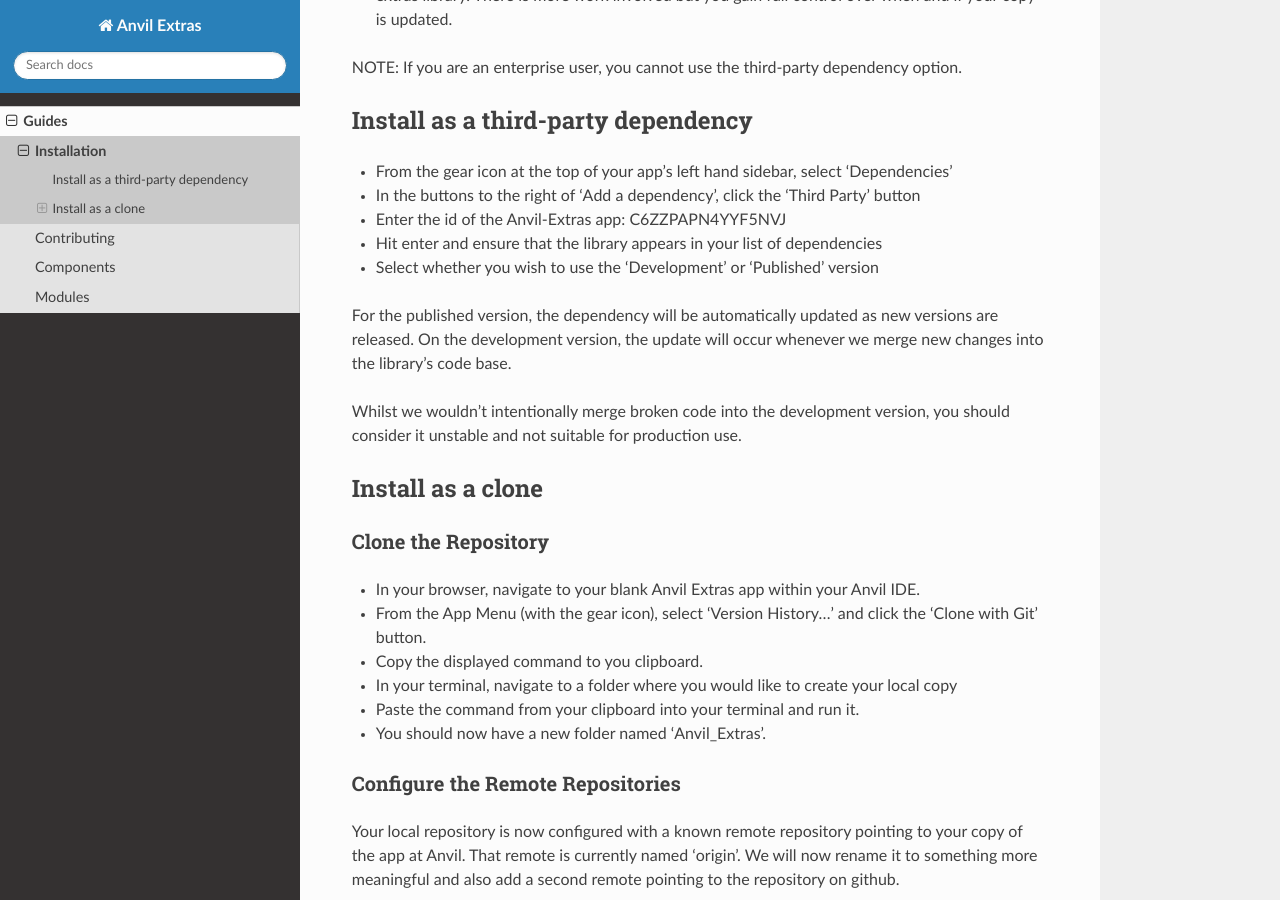
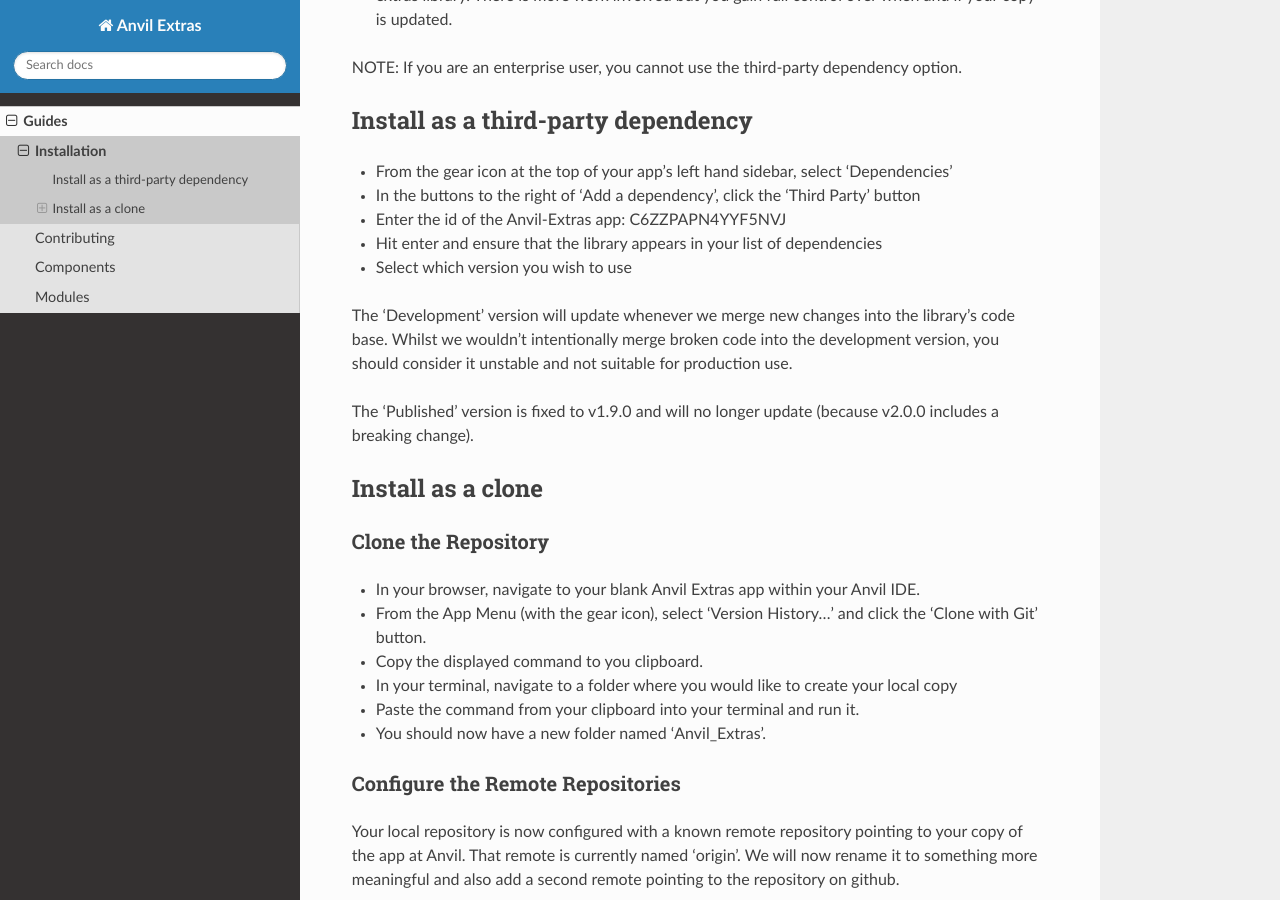
Before and after one commit to anvilistas/anvil-extras, a Sphinx documentation site: the page built from docs/guides/installation.rst, in a window 1280 px wide and 900 px high, scrolled down 380 px. Built offline with Sphinx 7.4.7 and the Read the Docs theme 2.0.0, drawn with Linux system fonts in a browser that asks for light colours.

Commit message:
Update installation.rst: changes to versioning

```diff
--- a/docs/guides/installation.rst
+++ b/docs/guides/installation.rst
@@ -20,13 +20,13 @@
 * In the buttons to the right of 'Add a dependency', click the 'Third Party' button
 * Enter the id of the Anvil-Extras app: C6ZZPAPN4YYF5NVJ
 * Hit enter and ensure that the library appears in your list of dependencies
-* Select whether you wish to use the 'Development' or 'Published' version
+* Select which version you wish to use
 
-For the published version, the dependency will be automatically updated as new versions are released.
-On the development version, the update will occur whenever we merge new changes into the library's code base.
-
+The 'Development' version will update whenever we merge new changes into the library's code base.
 Whilst we wouldn't intentionally merge broken code into the development version, you should
 consider it unstable and not suitable for production use.
+
+The 'Published' version is fixed to v1.9.0 and will no longer update (because v2.0.0 includes a breaking change).
 
 Install as a clone
 ------------------
```
